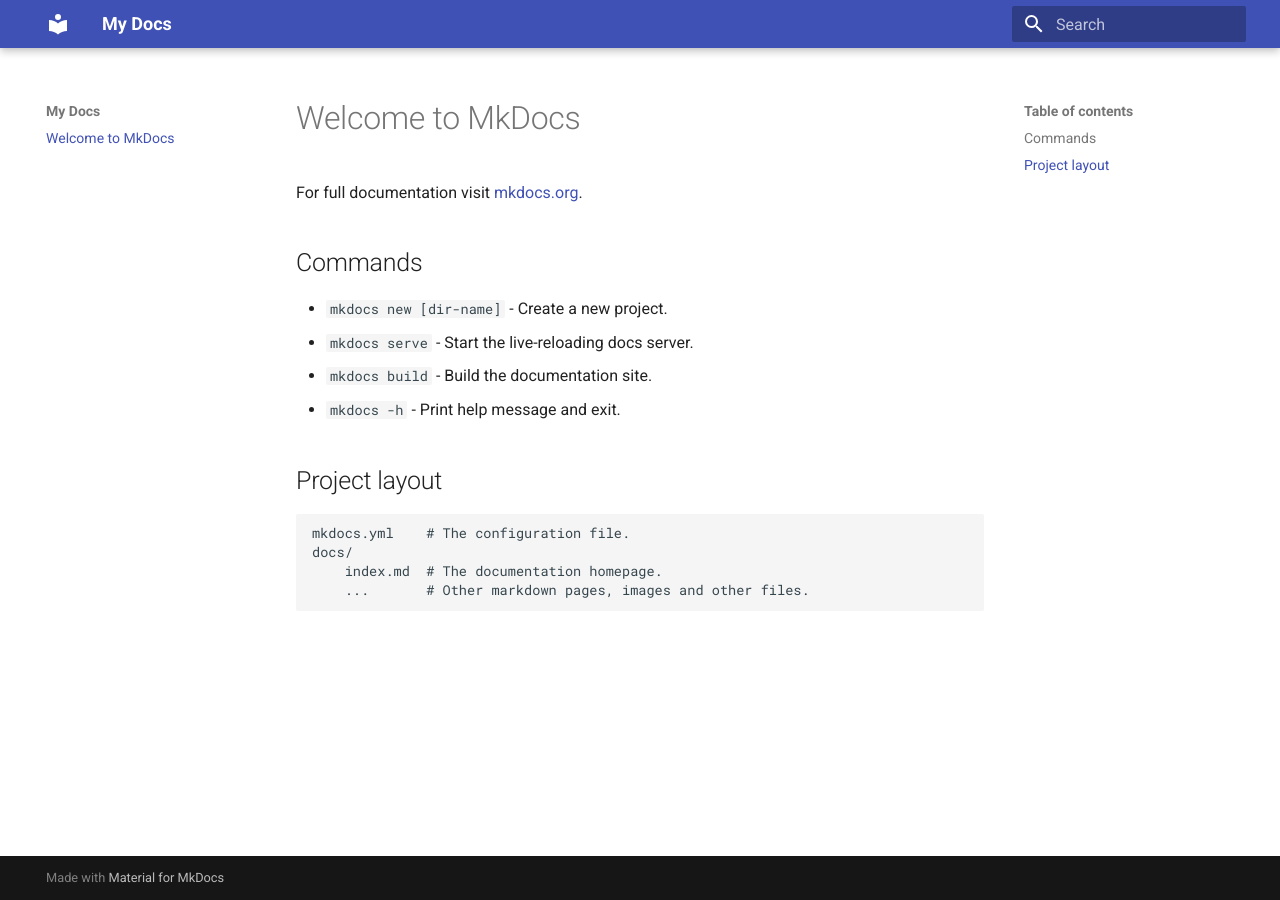
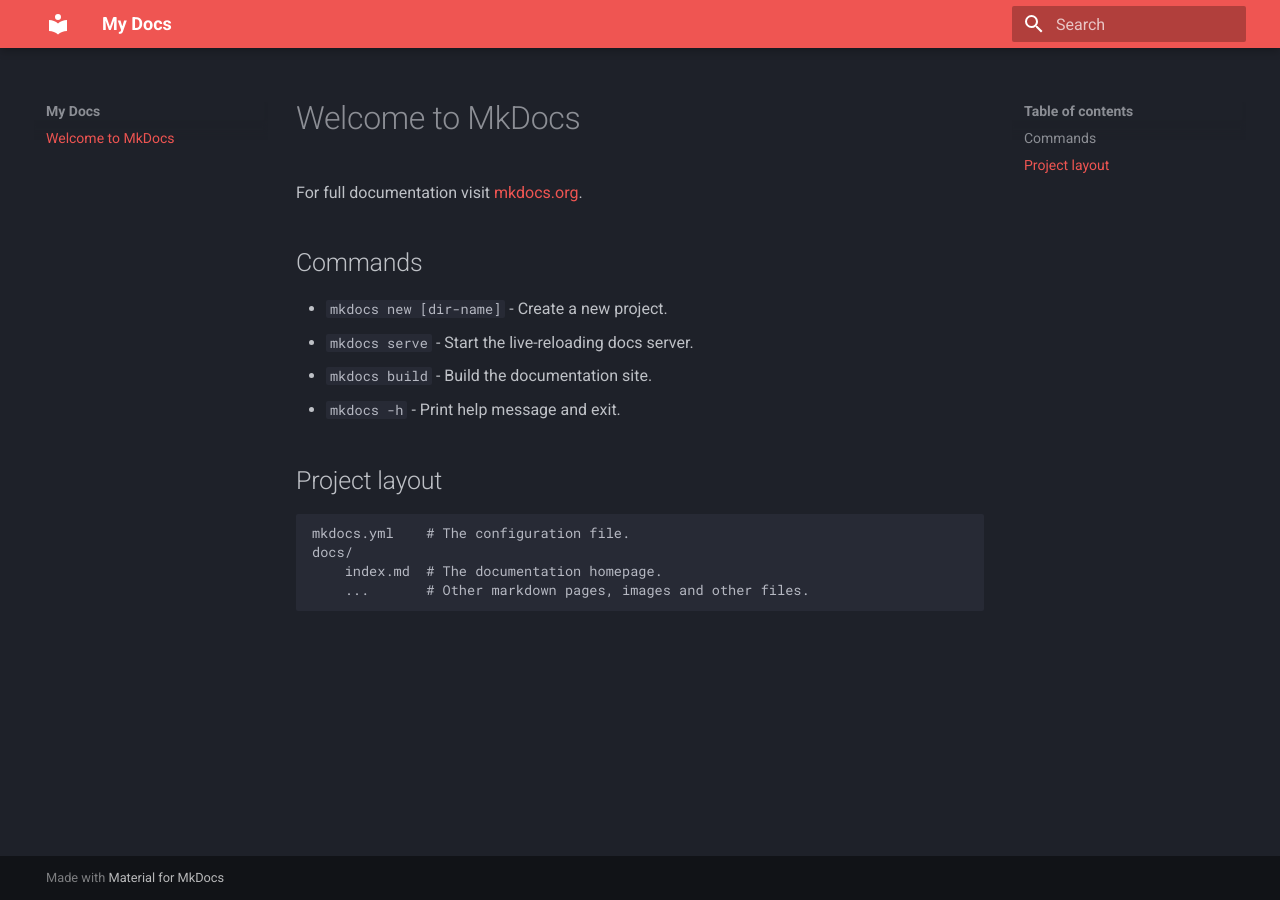
Before and after one commit to Yuvraj-Singh-Shehrawat/Dummy-Website, an MkDocs documentation site: the page built from docs/index.md, in a window 1280 px wide. Built offline with MkDocs 1.6.1 and Material for MkDocs 9.7.7, drawn with Linux system fonts in a browser that asks for light colours.

Commit message:
Updated mkdocs.yml

```diff
--- a/mkdocs.yml
+++ b/mkdocs.yml
@@ -2,3 +2,7 @@
 site_url: http://sitename.example
 theme:
   name: material
+  palette:
+    scheme: slate
+    primary: red
+    accent: deep purple
```
